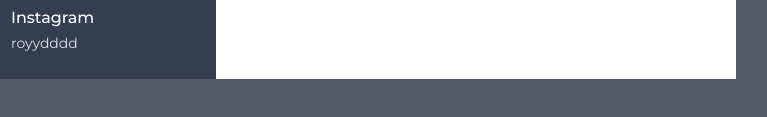
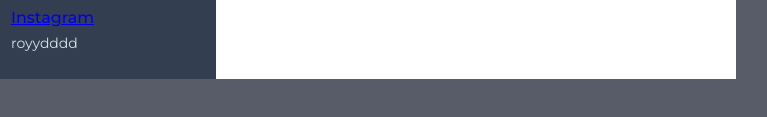
Before and after one commit to royd3315/rr.github.io, a plain HTML site: page index.html in a window 1280 px wide. Shown: the part 1021-1138 px from the top of the page, 304-1071 px from the left. Drawn offline with Linux system fonts and the light colour scheme.

Commit message:
Update index.html

```diff
--- a/index.html
+++ b/index.html
@@ -130,7 +130,7 @@
                                 <i class="fa fa-instagram"></i>
                             </div>
                             <div class="data">
-                            <p class="semi-bold">Instagram</p>
+                            <p class="semi-bold"><a href="https://instagram.com/royydddd" target="_blank">Instagram</a></p>
                             <p>royydddd</p>
                             </div>
 
```
